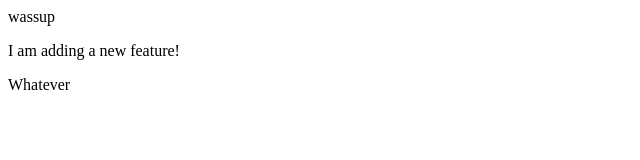
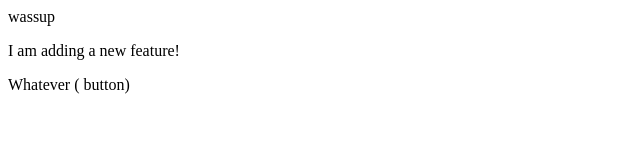
Before and after one commit to Zaraki-sama/localrepo, a plain HTML site: page index.html in a window 1280 px wide. Shown: the full height of the page, 0-640 px from the left. Drawn offline with Linux system fonts and the light colour scheme.

```diff
--- a/index.html
+++ b/index.html
@@ -1,3 +1,3 @@
 <p>wassup</p>
 <p> I am adding a new feature!</p>
-<p>Whatever</p>
+<p>Whatever ( button)</p>
```
